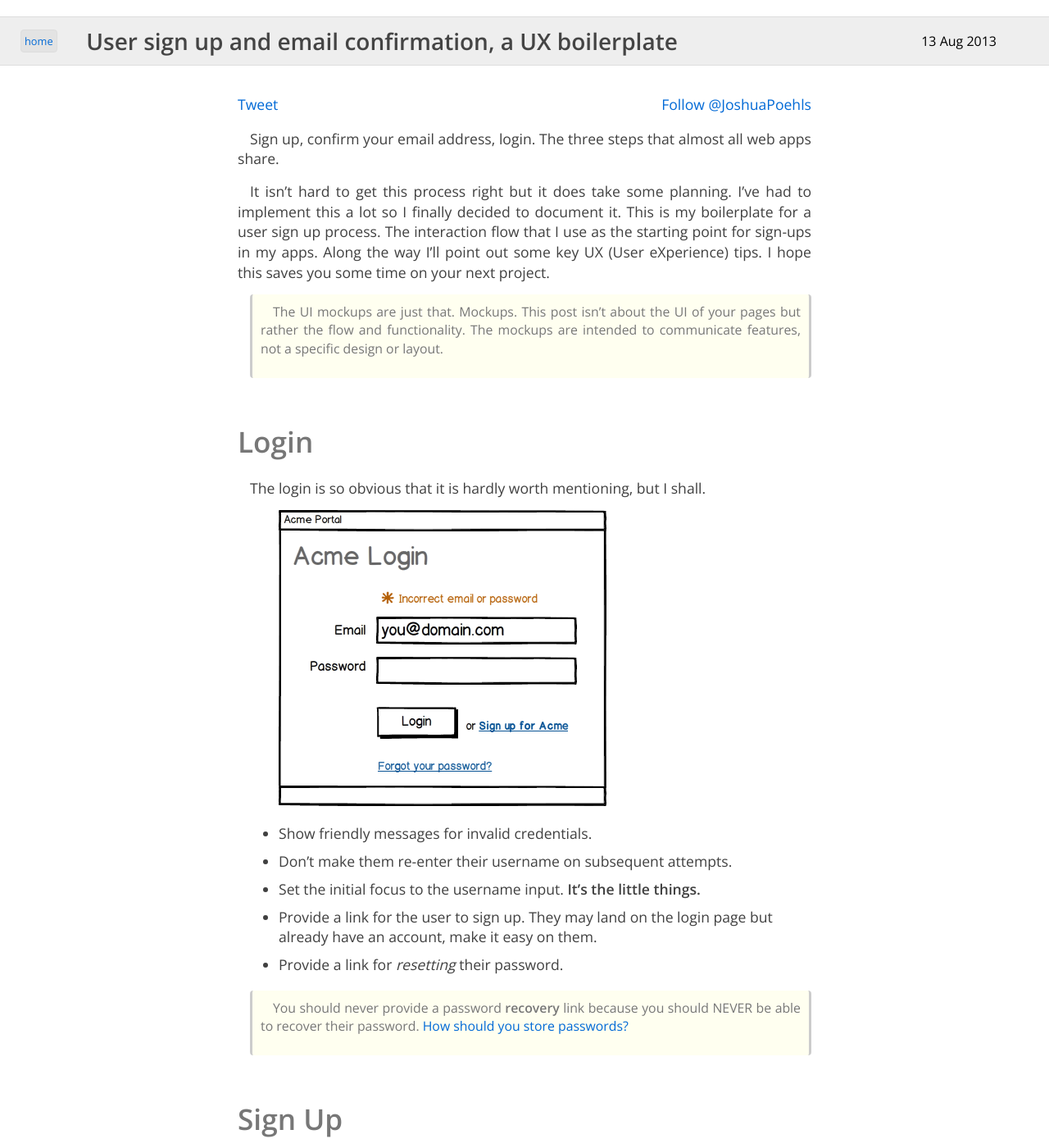
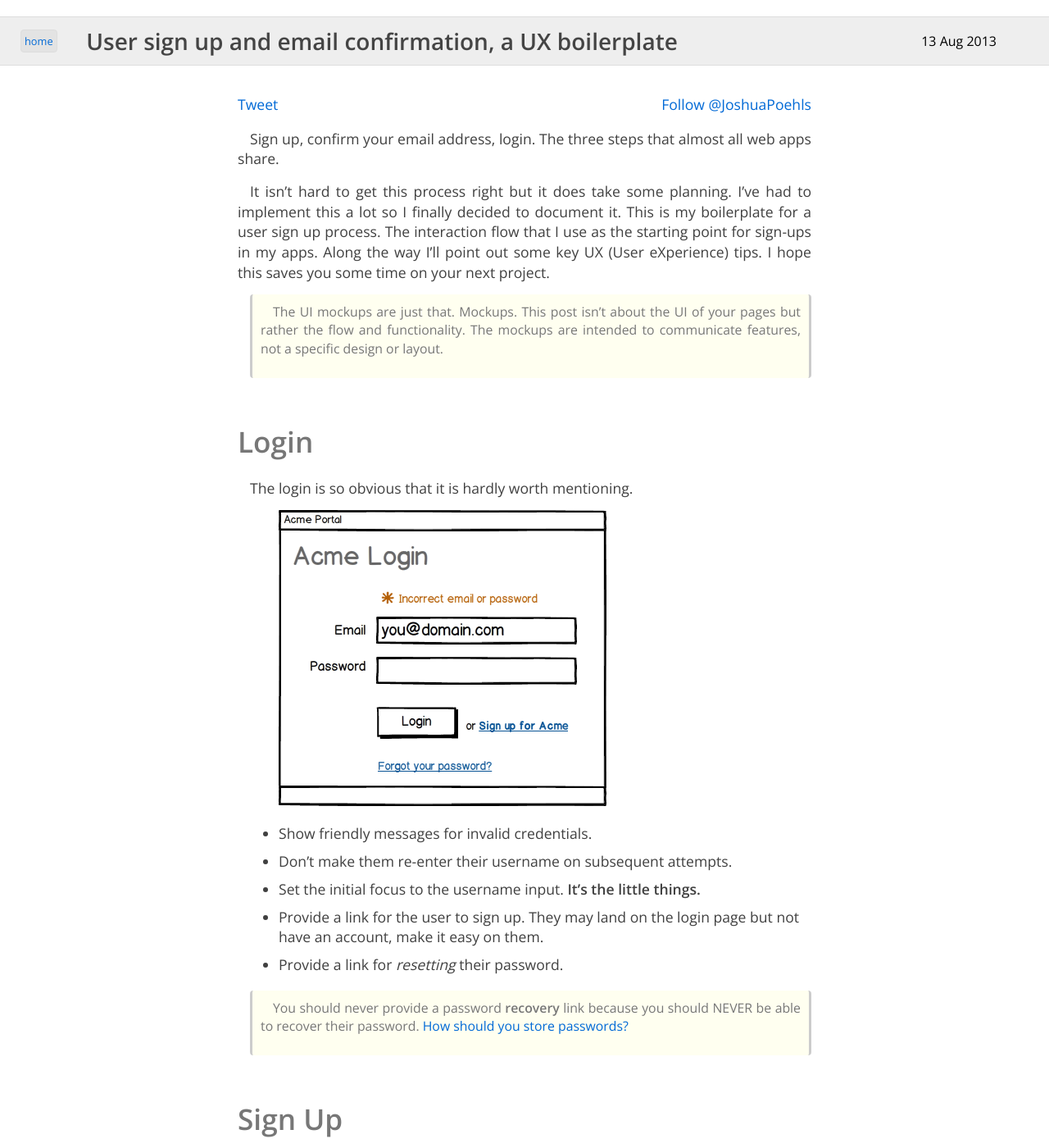
Before and after one commit to jpoehls/zduck.com, a Jekyll site: the page built from _posts/2013/2013-08-13-user-sign-up-and-email-confirmation-ux-boilerplate.md, in a window 1280 px wide and 1400 px high. Shown: the whole window at 82% size. Built offline with Jekyll 4.4.1, drawn with Linux system fonts in a browser that asks for light colours; Markdown is read by kramdown in place of the engine named in the settings; comment, search, counter and statistics services are not loaded.

Commit message:
Fixing some verbiage.

```diff
--- a/_posts/2013/2013-08-13-user-sign-up-and-email-confirmation-ux-boilerplate.md
+++ b/_posts/2013/2013-08-13-user-sign-up-and-email-confirmation-ux-boilerplate.md
@@ -14,14 +14,14 @@ It isn't hard to get this process right but it does take some planning. I've had
 
 ## Login
 
-The login is so obvious that it is hardly worth mentioning, but I shall.
+The login is so obvious that it is hardly worth mentioning.
 
 ![Login mockup]({{site.url}}/assets/forposts/ux-boilerplate-user-sign-up/login.png "Login mockup")
 
 - Show friendly messages for invalid credentials.
 - Don't make them re-enter their username on subsequent attempts.
 - Set the initial focus to the username input. **It's the little things.**
-- Provide a link for the user to sign up. They may land on the login page but already have an account, make it easy on them.
+- Provide a link for the user to sign up. They may land on the login page but not have an account, make it easy on them.
 - Provide a link for _resetting_ their password.
 
 > You should never provide a password **recovery** link because you should NEVER be able to recover their password. [How should you store passwords?](http://codahale.com/how-to-safely-store-a-password/)
```
